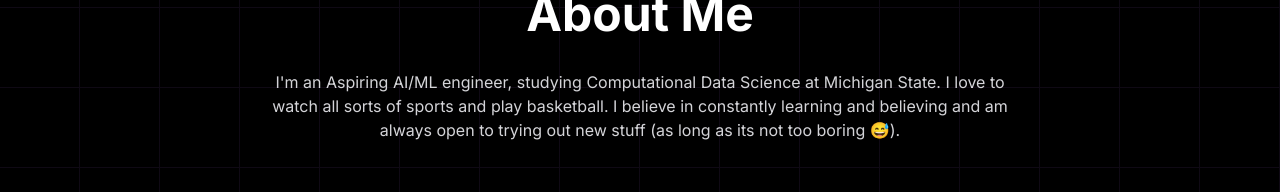
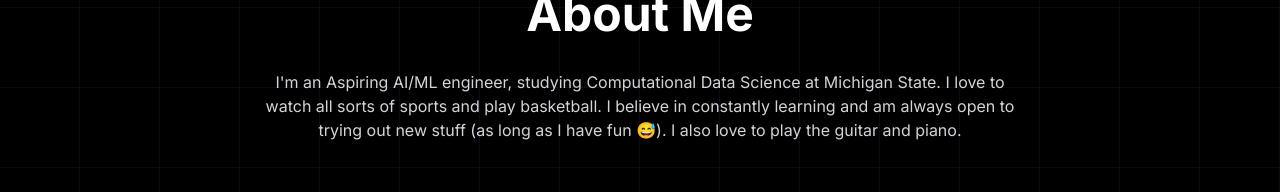
Before and after one commit to tanmay-sketch/personal-website, a Next.js app: page /about in a window 1280 px wide. Shown: the part 392-584 px from the top of the page. Built offline with nearby package versions, Linux system fonts and the light colour scheme.

Commit message:
fixed about

```diff
--- a/src/components/About.tsx
+++ b/src/components/About.tsx
@@ -16,8 +16,8 @@ export default function About() {
 
           <p className="text-zinc-300">
             I&apos;m an Aspiring AI/ML engineer, studying Computational Data Science at Michigan State.
-            I love to watch all sorts of sports and play basketball. I believe in constantly learning and believing
-            and am always open to trying out new stuff (as long as its not too boring 😅).
+            I love to watch all sorts of sports and play basketball. I believe in constantly learning and
+            am always open to trying out new stuff (as long as I have fun 😅). I also love to play the guitar and piano.
           </p>
         </div>
 
```
